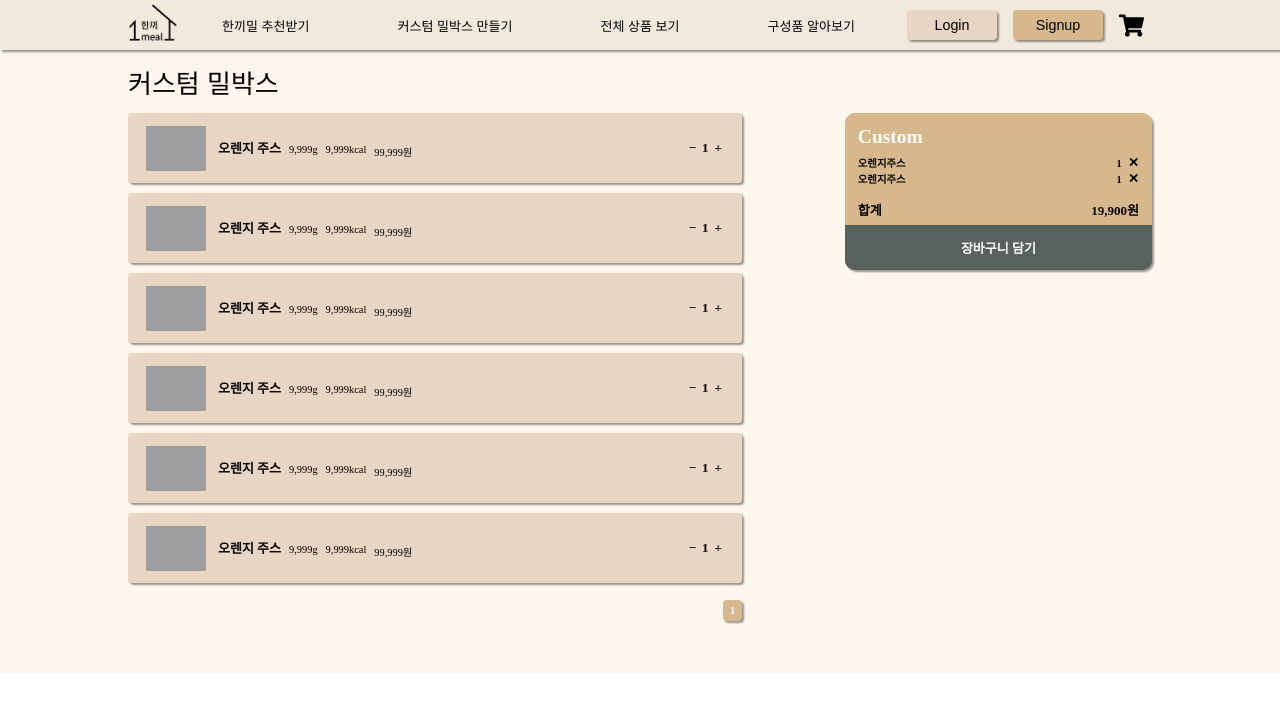
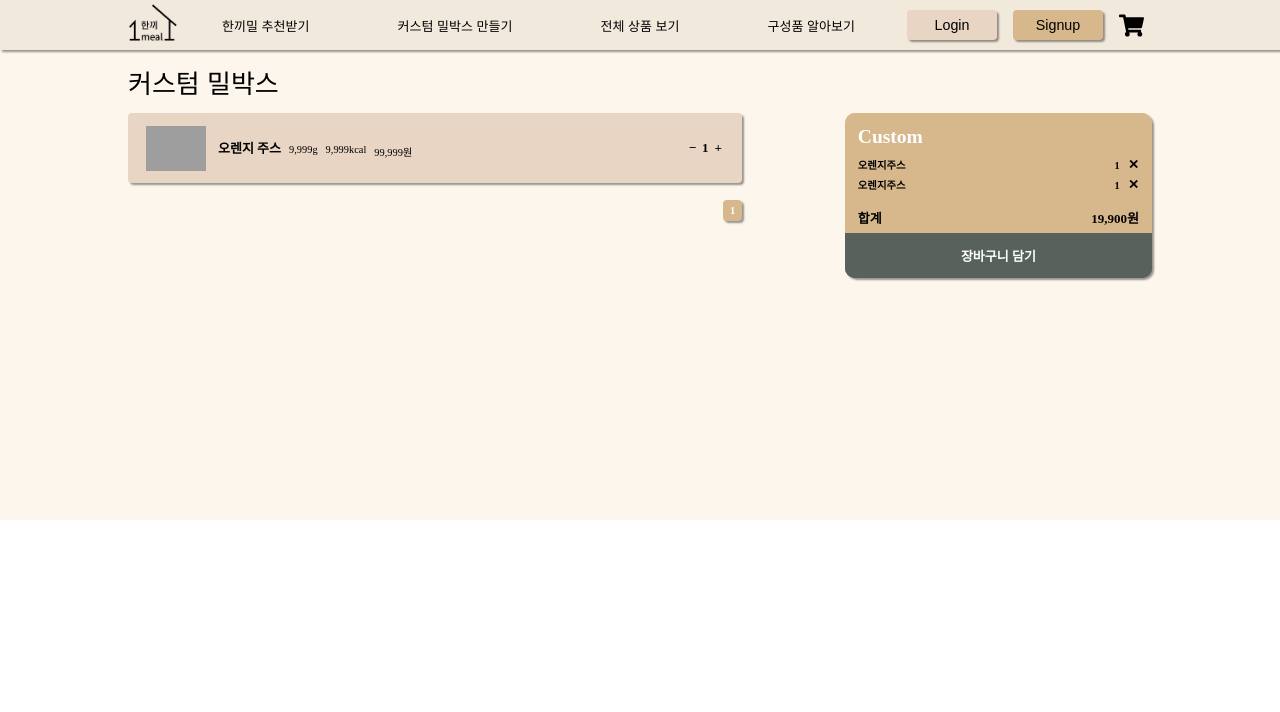
Before and after one commit to codestates-seb/seb42_main_004, a React (Create React App) app in the folder client/: page /custom in a window 1280 px wide. Shown: the top 712 px of the page. Built offline with nearby package versions, Linux system fonts and the light colour scheme; grey boxes are pictures that could not be loaded; a web font is replaced by a local one.

Commit message:
[FE_fix] CartAside button 함수 props 전달

```diff
--- a/client/src/components/commons/CartAside.js
+++ b/client/src/components/commons/CartAside.js
@@ -1,13 +1,13 @@
 import styled from 'styled-components';
 
-function CartAside({ open, inDiv, type }) {
+function CartAside({ open, inDiv, type, buttonClick }) {
   return (
     <AsideWrapper>
       {open && open}
       <AsideTotalPriceDiv type={type === 'custom' && 1}>
         {inDiv}
       </AsideTotalPriceDiv>
-      <AsideSignatureButton>
+      <AsideSignatureButton onClick={buttonClick}>
         {type === 'custom' ? '장바구니 담기' : '구매하기'}
       </AsideSignatureButton>
     </AsideWrapper>
--- a/client/src/components/custom/BoxElementCardDiv.js
+++ b/client/src/components/custom/BoxElementCardDiv.js
@@ -1,4 +1,5 @@
 import styled from 'styled-components';
+import { TextButton } from '../../pages/Custom';
 import { MealBoxCardContainerDiv } from '../allboxes/MealBoxCardDiv';
 
 function BoxElementCardDiv() {
@@ -16,11 +17,11 @@ function BoxElementCardDiv() {
           <span>99,999원</span>
         </BoxElementDetailDiv>
       </BoxElementInfoDiv>
-      <BoxElementButtonDiv>
-        <button className="linkstyle">&#8722;</button>
-        <span>1</span>
-        <button className="linkstyle">&#43;</button>
-      </BoxElementButtonDiv>
+      <div>
+        <TextButton className="linkstyle">&#8722;</TextButton>
+        <BoxElementQuantitySpan>1</BoxElementQuantitySpan>
+        <TextButton className="linkstyle">&#43;</TextButton>
+      </div>
     </BoxElementContainerDiv>
   );
 }
@@ -65,16 +66,7 @@ const BoxElementDetailDiv = styled.div`
     font-size: 0.8rem;
   }
 `;
-const BoxElementButtonDiv = styled.div`
-  span {
-    font-weight: bold;
-    margin: 4px;
-  }
-
-  button {
-    font-weight: bold;
-    border: none;
-    background: none;
-    padding: 2px;
-  }
+const BoxElementQuantitySpan = styled.span`
+  font-weight: bold;
+  margin: 4px;
 `;
--- a/client/src/pages/Custom.js
+++ b/client/src/pages/Custom.js
@@ -3,31 +3,19 @@ import PaginationUl from '../components/commons/PaginationUl';
 import BoxElementCardDiv from '../components/custom/BoxElementCardDiv';
 import { MealBoxesWrapDiv } from './AllBoxes';
 import CartAside from '../components/commons/CartAside';
-// import ModalDiv from '../components/commons/ModalDiv';
+import ModalDiv from '../components/commons/ModalDiv';
+import { useState } from 'react';
 
 function Custom() {
+  const [openModal, setOpenModal] = useState(false);
+
   return (
     <MealBoxesWrapDiv className="margininside">
-      {/* <ModalDiv /> */}
+      {openModal && <ModalDiv closeModal={() => setOpenModal(false)} />}
       <h1>커스텀 밀박스</h1>
       <CustomSelectDiv>
         <ElementsContainerDiv>
           <ul>
-            <li>
-              <BoxElementCardDiv />
-            </li>
-            <li>
-              <BoxElementCardDiv />
-            </li>
-            <li>
-              <BoxElementCardDiv />
-            </li>
-            <li>
-              <BoxElementCardDiv />
-            </li>
-            <li>
-              <BoxElementCardDiv />
-            </li>
             <li>
               <BoxElementCardDiv />
             </li>
@@ -37,6 +25,7 @@ function Custom() {
         <CartAside
           open={<TriangleDiv />}
           type="custom"
+          buttonClick={() => setOpenModal(true)}
           inDiv={
             <>
               <InAsideH2>Custom</InAsideH2>
@@ -45,14 +34,14 @@ function Custom() {
                   <span>{`${'오렌지주스'}`}</span>
                   <span>
                     {`${1}`}
-                    <button>&#10005;</button>
+                    <TextButton className="linkstyle">&#10005;</TextButton>
                   </span>
                 </ElementInBucketLi>
                 <ElementInBucketLi>
                   <span>{`${'오렌지주스'}`}</span>
                   <span>
                     {`${1}`}
-                    <button className="linkstyle">&#10005;</button>
+                    <TextButton className="linkstyle">&#10005;</TextButton>
                   </span>
                 </ElementInBucketLi>
               </InAsideUl>
@@ -62,7 +51,7 @@ function Custom() {
               </InAsideDiv>
             </>
           }
-        ></CartAside>
+        />
       </CustomSelectDiv>
     </MealBoxesWrapDiv>
   );
@@ -134,11 +123,9 @@ const ElementInBucketLi = styled.li`
 
   > span {
     font-size: 0.8rem;
+    margin-right: -2px;
+
     > button {
-      border: none;
-      background-color: inherit;
-      font-weight: bold;
-      /* color: var(--white); */
       margin-left: 0.5rem;
     }
   }
@@ -147,3 +134,9 @@ const ElementInBucketLi = styled.li`
     border-radius: 0;
   }
 `;
+export const TextButton = styled.button`
+  font-weight: bold;
+  border: none;
+  background: none;
+  padding: 2px;
+`;
```
